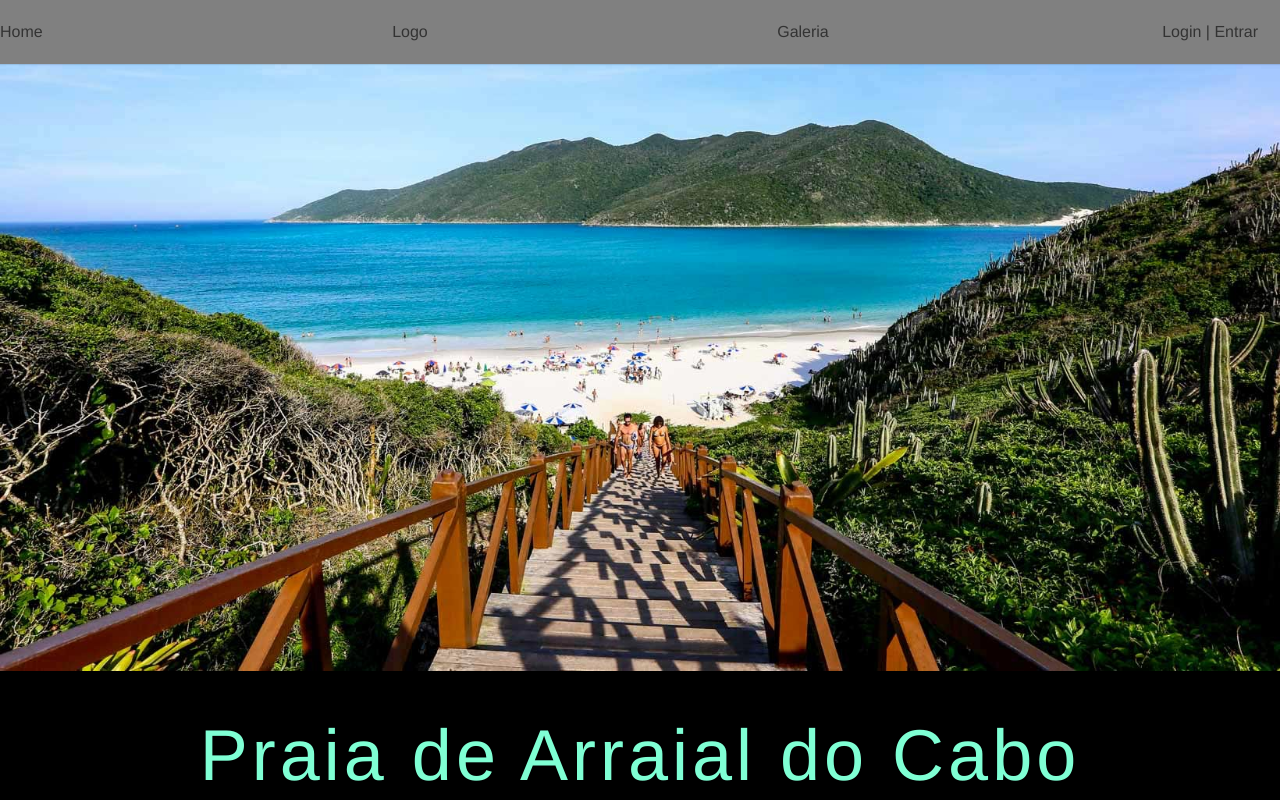
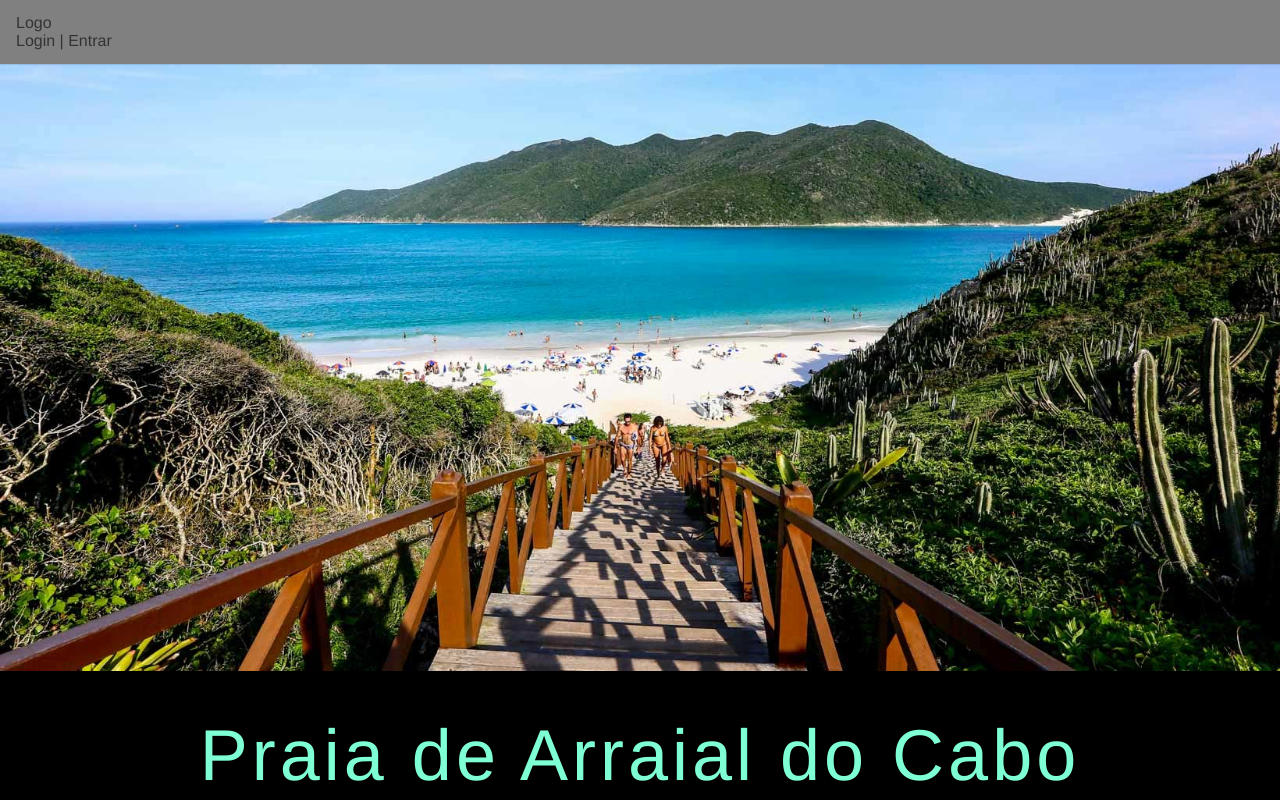
Before and after one commit to MahAzevedo/praia, a React (Vite) app: page / in a window 1280 px wide. Shown: the top 800 px of the page. Built offline with nearby package versions, Linux system fonts and the light colour scheme.

Commit message:
modified:   src/Components/Header.jsx  &  src/Components/Header.module.css

```diff
--- a/src/Components/Header.jsx
+++ b/src/Components/Header.jsx
@@ -7,16 +7,18 @@ const Header = () => {
   return (
     <header className={styles.header}>
         <nav className={styles.nav}>
-          <Link to="/">Home</Link>
-            <Link className={styles.logo}>
+          <ul>
+            <li>
+              <NavLink to="/" className={styles.logo}>
                 Logo
-            </Link>
-            <Link className={styles.galery}>
-                Galeria
-            </Link>
-            <Link to="/home" className={styles.login}>
+              </NavLink>
+            </li>
+            <li>
+              <NavLink to="/" className={styles.logo}>
                 Login | Entrar
-            </Link>
+              </NavLink>
+            </li>
+          </ul>
         </nav>
     </header>
   );
--- a/src/Components/Header.module.css
+++ b/src/Components/Header.module.css
@@ -36,5 +36,3 @@
     position: relative;
     top: -1px;
 }
-
-.galery {}
```
